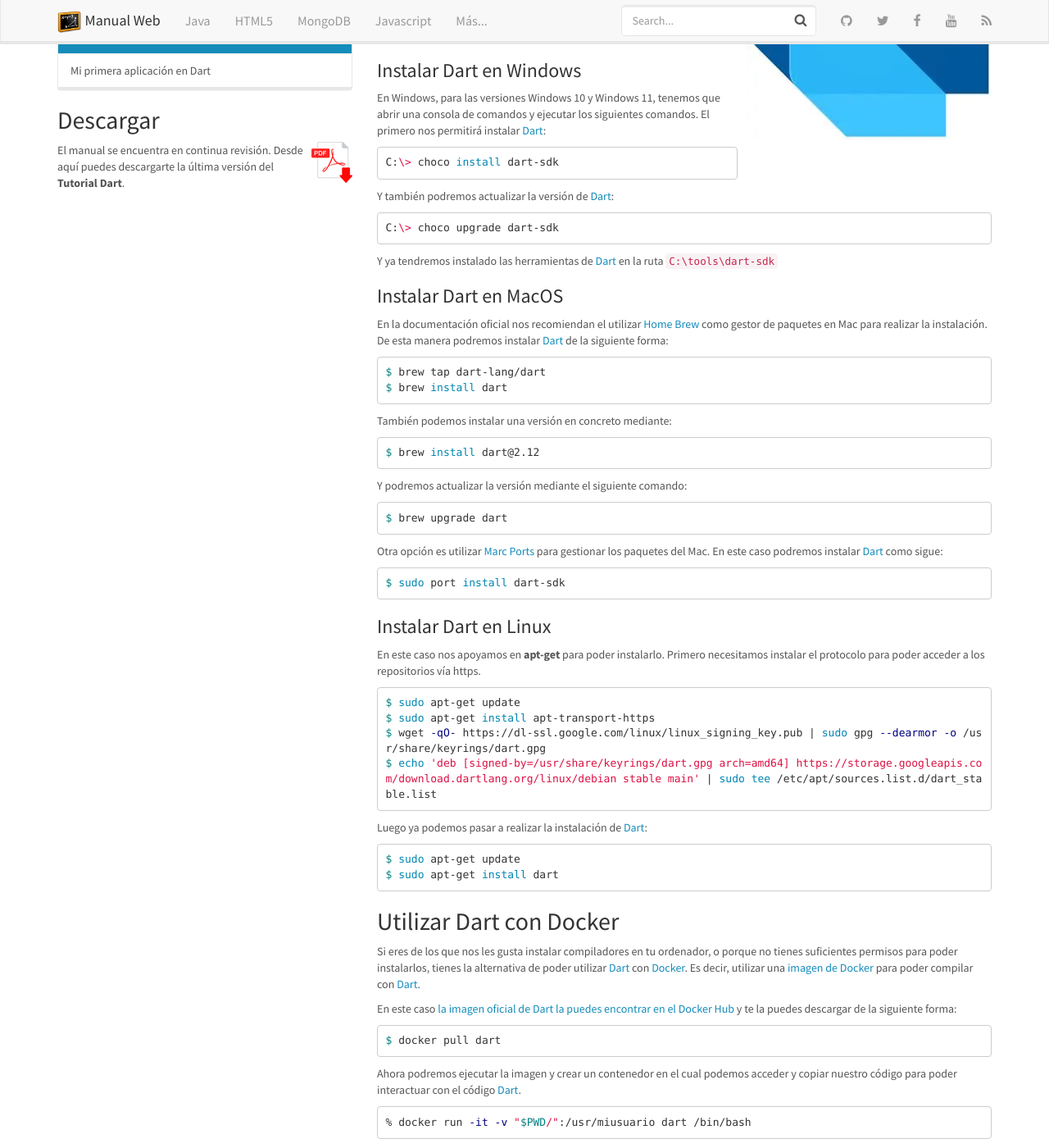
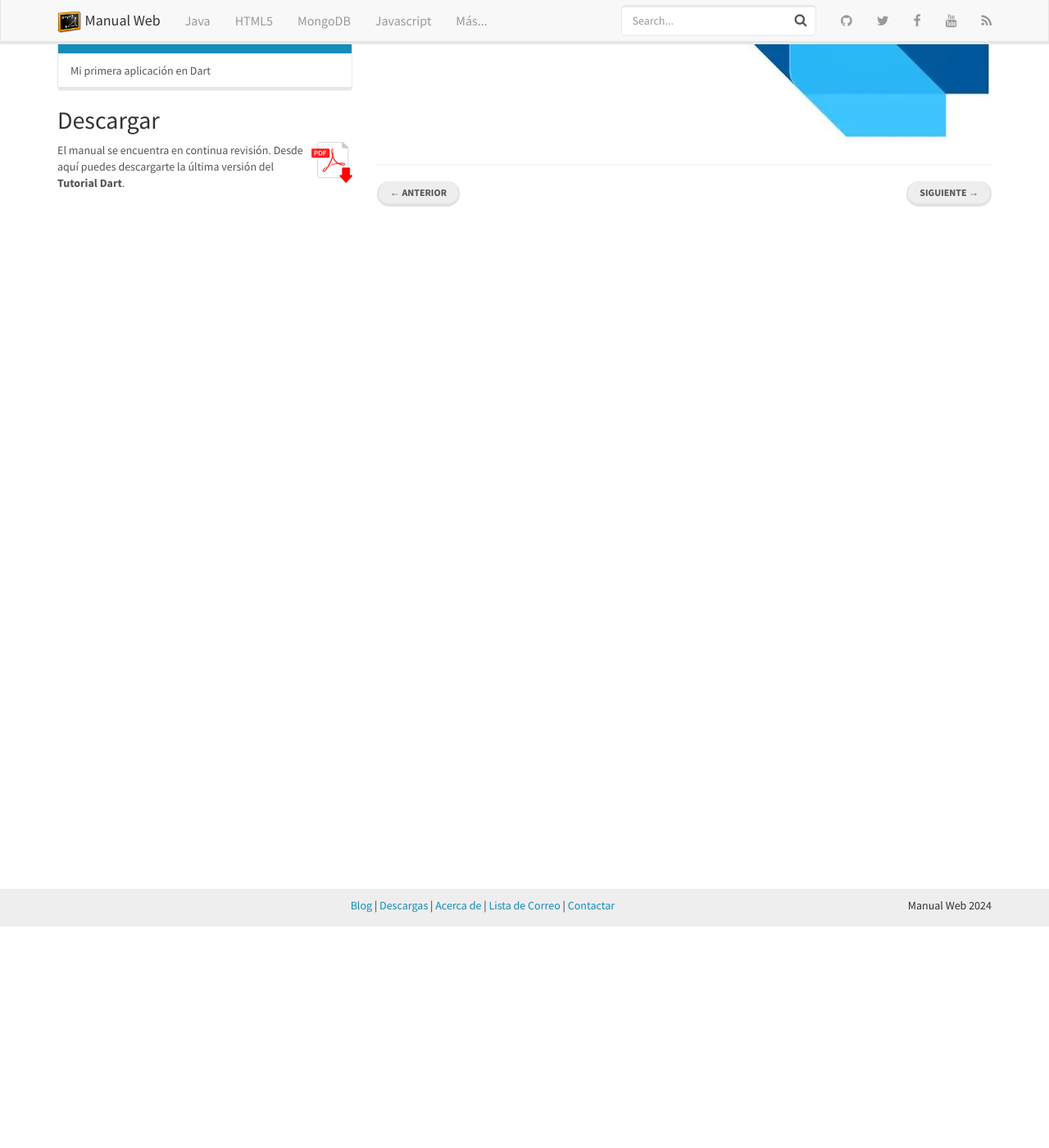
Before and after one commit to manualweb/manualweb, a Jekyll site: the page built from _dart/instalar-dart.md, in a window 1280 px wide and 1400 px high, scrolled down 270 px. Shown: the whole window at 82% size. Built offline with Jekyll 4.4.1, drawn with Linux system fonts in a browser that asks for light colours; nearby versions of some CDN libraries; some of the changed text lies outside the part shown.

````diff
--- a/_dart/instalar-dart.md
+++ b/_dart/instalar-dart.md
@@ -8,117 +8,3 @@ tags: [windows,mac,linux,docker,macports,brew,apt-get]
 image:
   path: /img/covers/dart-cover.webp
 ---
-
-## Cómo instalar Dart
-
-
-Para instalar [Dart](https://www.manualweb.net/dart/) en su sistema, primero tienes que visitar su sitio web oficial en [https://dart.dev](https://dart.dev/). Ahí, encontrará [instrucciones detalladas para diferentes sistemas operativos, incluyendo Windows, MacOS y Linux](https://dart.dev/get-dart).
-
-
-Lo que necesitas es **instalar el SDK de Dart** para poder crear las estructuras de código y poder compilar el código fuente. Aunque, si quieres, puedes, incluso, [compilar el SDK de Dart](https://github.com/dart-lang/sdk/wiki/Building).
-
-
-### Instalar Dart en Windows
-
-
-En Windows, para las versiones Windows 10 y Windows 11, tenemos que abrir una consola de comandos y ejecutar los siguientes comandos. El primero nos permitirá instalar [Dart](https://www.manualweb.net/dart/):
-
-
-```shell
-C:\> choco install dart-sdk
-```
-
-
-Y también podremos actualizar la versión de [Dart](https://www.manualweb.net/dart/):
-
-
-```shell
-C:\> choco upgrade dart-sdk
-```
-
-
-Y ya tendremos instalado las herramientas de [Dart](https://www.manualweb.net/dart/) en la ruta `C:\tools\dart-sdk`
-
-
-### Instalar Dart en MacOS
-
-
-En la documentación oficial nos recomiendan el utilizar [Home Brew](https://brew.sh/) como gestor de paquetes en Mac para realizar la instalación. De esta manera podremos instalar [Dart](https://www.manualweb.net/dart/) de la siguiente forma:
-
-
-```shell
-$ brew tap dart-lang/dart
-$ brew install dart
-```
-
-
-También podemos instalar una versión en concreto mediante:
-
-
-```shell
-$ brew install dart@2.12
-```
-
-
-Y podremos actualizar la versión mediante el siguiente comando:
-
-
-```shell
-$ brew upgrade dart
-```
-
-
-Otra opción es utilizar [Marc Ports](https://www.macports.org/) para gestionar los paquetes del Mac. En este caso podremos instalar [Dart](https://www.manualweb.net/dart/) como sigue:
-
-
-```shell
-$ sudo port install dart-sdk
-```
-
-
-### Instalar Dart en Linux
-
-
-En este caso nos apoyamos en **apt-get** para poder instalarlo. Primero necesitamos instalar el protocolo para poder acceder a los repositorios vía https.
-
-
-```shell
-$ sudo apt-get update
-$ sudo apt-get install apt-transport-https
-$ wget -qO- https://dl-ssl.google.com/linux/linux_signing_key.pub | sudo gpg --dearmor -o /usr/share/keyrings/dart.gpg
-$ echo 'deb [signed-by=/usr/share/keyrings/dart.gpg arch=amd64] https://storage.googleapis.com/download.dartlang.org/linux/debian stable main' | sudo tee /etc/apt/sources.list.d/dart_stable.list
-```
-
-
-Luego ya podemos pasar a realizar la instalación de [Dart](https://www.manualweb.net/dart/):
-
-
-```shell
-$ sudo apt-get update
-$ sudo apt-get install dart
-```
-
-
-## Utilizar Dart con Docker
-
-
-Si eres de los que nos les gusta instalar compiladores en tu ordenador, o porque no tienes suficientes permisos para poder instalarlos, tienes la alternativa de poder utilizar [Dart](https://www.manualweb.net/dart/) con [Docker](https://arquitectoit.com/docker/que-es-docker/). Es decir, utilizar una [imagen de Docker](https://arquitectoit.com/docker/que-es-docker/) para poder compilar con [Dart](https://www.manualweb.net/dart/).
-
-
-En este caso [la imagen oficial de Dart la puedes encontrar en el Docker Hub](https://hub.docker.com/_/dart) y te la puedes descargar de la siguiente forma:
-
-
-```shell
-$ docker pull dart
-```
-
-
-Ahora podremos ejecutar la imagen y crear un contenedor en el cual podemos acceder y copiar nuestro código para poder interactuar con el código [Dart](https://www.manualweb.net/dart/).
-
-
-```shell
-% docker run -it -v "$PWD/":/usr/miusuario dart /bin/bash
-```
-
-
-De esta forma ya sabemos como podemos instalar Dart o cómo podemos utilizar Dart con Docker para poder utilizarlo.
````
